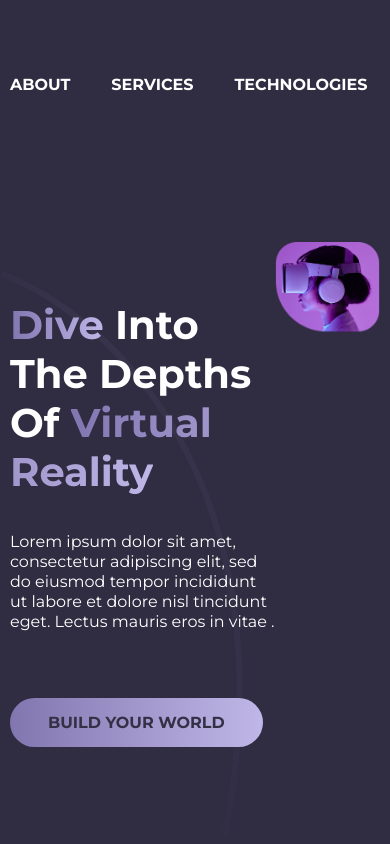
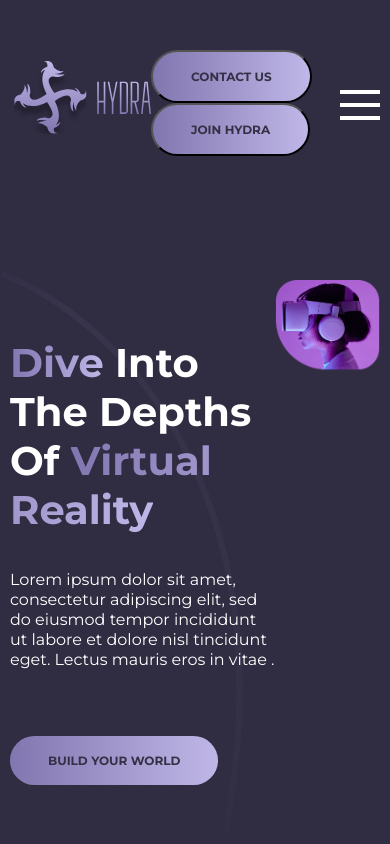
Before and after one commit to progdidi/hydra, a website: page app/index.html in a window 390 px wide. Shown: the top 844 px of the page. Drawn offline with nearby package versions, Linux system fonts and the light colour scheme; files that its build step writes are made by us from their sources.

Commit message:
hamburger menu

```diff
--- a/app/index.html
+++ b/app/index.html
@@ -18,6 +18,12 @@
                 <a href="#" class="logo"><img src="images/logo.svg" alt="" class="logo__img"></a>
 
                 <nav class="menu">
+                    <button class="menu__btn">
+                        <span></span>
+                        <span></span>
+                        <span></span>
+                    </button>
+
                     <ul class="menu__list">
                         <li class="menu__list-item"><a href="" class="menu__list-link">ABOUT</a></li>
                         <li class="menu__list-item"><a href="" class="menu__list-link">SERVICES</a></li>
@@ -290,6 +296,6 @@
 
 
 
-    <script src="js/main.js"></script>
+    <script src="js/main.min.js"></script>
 </body>
 </html>
--- a/app/js/main.js
+++ b/app/js/main.js
@@ -1,3 +1,10 @@
 $(function(){
 
+    const menuBtn = document.querySelector('.menu__btn'),
+          menu = document.querySelector('.menu__list');
+
+    menuBtn.addEventListener('click', () => {
+        menu.classList.toggle('menu__list-active');
+    })
+
 });
--- a/app/scss/_media.scss
+++ b/app/scss/_media.scss
@@ -0,0 +1,55 @@
+@import 'global';
+@import 'var';
+
+
+@media (max-width: 1290px) {
+    .header {
+        &__buttons {
+            display: block;
+        }
+
+        .logo {
+            position: relative;
+            z-index: 10;
+        }
+
+        .menu {
+            &__btn {
+                display: flex;
+                right: 10px;
+                top: 90px;
+                position: absolute;
+                z-index: 10;
+                cursor: pointer;
+            }
+            &__list {
+                position: absolute;
+                z-index: 5;
+                background-color: $main-color;
+                flex-direction: column;
+                padding-top: 100px;
+                height: 50vh;
+                left: 0;
+                right: 0;
+                top: 0;
+                align-items: center;
+                justify-content: center;
+                transform: translateY(-100%);
+                transition: all 0.5s ease;
+                &.menu__list-active {
+                    transform: translateY(0);
+                }
+                &-item {
+                    padding: 20px 0;
+                    padding-left: 0;
+                }
+                &-item + .menu__list-item {
+                    margin-left: 0;
+                }
+            }
+        }
+    }
+
+
+
+}
--- a/app/scss/style.scss
+++ b/app/scss/style.scss
@@ -29,7 +29,24 @@
             &-link {
             }
         }
+        &__btn {
+            width: 40px;
+            height: 30px;
+            display: flex;
+            flex-direction: column;
+            justify-content: space-between;
+            padding: 0;
+            border: none;
+            background-color: transparent;
+            display: none;
+            span {
+                height: 4px;
+                width: 100%;
+                background-color: #fff;
+            }
+        }
     }
+
     &__buttons {
         display: flex;
         justify-content: space-between;
@@ -129,9 +146,6 @@
     }
 }
 
-
-
-
 .about {
     background-image: url(../images/about-bg.svg);
     background-repeat: no-repeat;
@@ -172,7 +186,6 @@
         }
     }
 }
-
 
 .purpose {
     background-image: url(../images/purpose-bg.svg);
@@ -233,7 +246,6 @@
     }
 }
 
-
 .technologies {
     margin-bottom: 80px;
     &__banner {
@@ -280,7 +292,6 @@
         }
     }
 }
-
 
 .how {
     margin-bottom: 112px;
@@ -358,7 +369,6 @@
 }
 
 
-
 .join {
     margin-bottom: 123px;
     &__form {
@@ -401,20 +411,42 @@
             border-radius: 40px;
             background-color: transparent;
             padding: 27px 42px;
+            &::placeholder {
+                font-size: 14px;
+                line-height: 17px;
+                color: #fff;
+            }
         }
     }
 }
 
 
+.footer {
 
-
-.footer {
     &__inner {
         display: flex;
         justify-content: space-between;
         padding-bottom: 81px;
+        background-image: url(../images/footer-bg.svg);
+        background-repeat: no-repeat;
+        background-size: cover;
+        background-position: center bottom;
     }
     &__item {
+        position: relative;
+        padding-right: 70px;
+        &::after {
+            position: absolute;
+            content: '';
+            right: 0;
+            background-image: url(../images/footer-boder.svg);
+            top: 5px;
+            bottom: 5px;
+            width: 4px;
+        }
+        &:last-child::after {
+            background-image: none;
+        }
         &-btn {
 
         }
@@ -458,3 +490,5 @@
         }
     }
 }
+
+@import 'media';
```
Also changed, not shown: app/css/style.min.css, app/images/footer-bg.svg (added), app/js/main.min.js.
